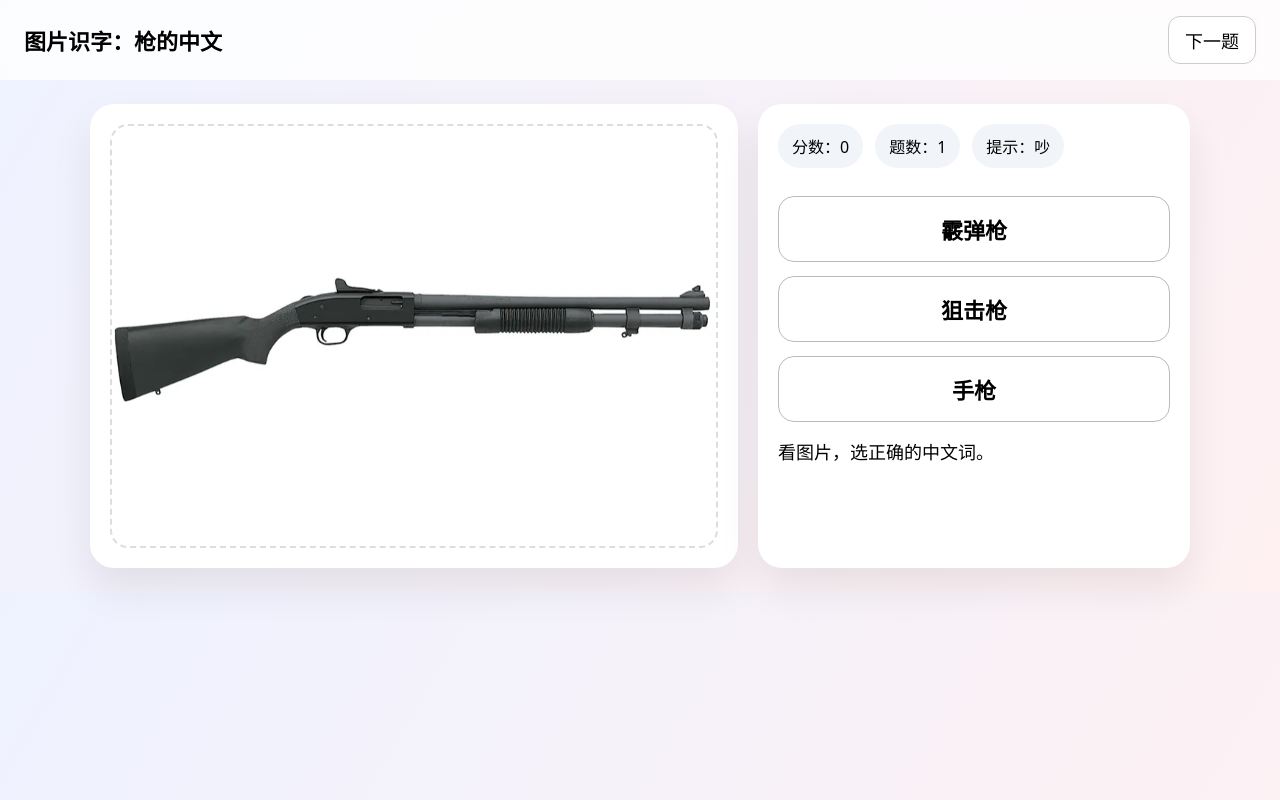
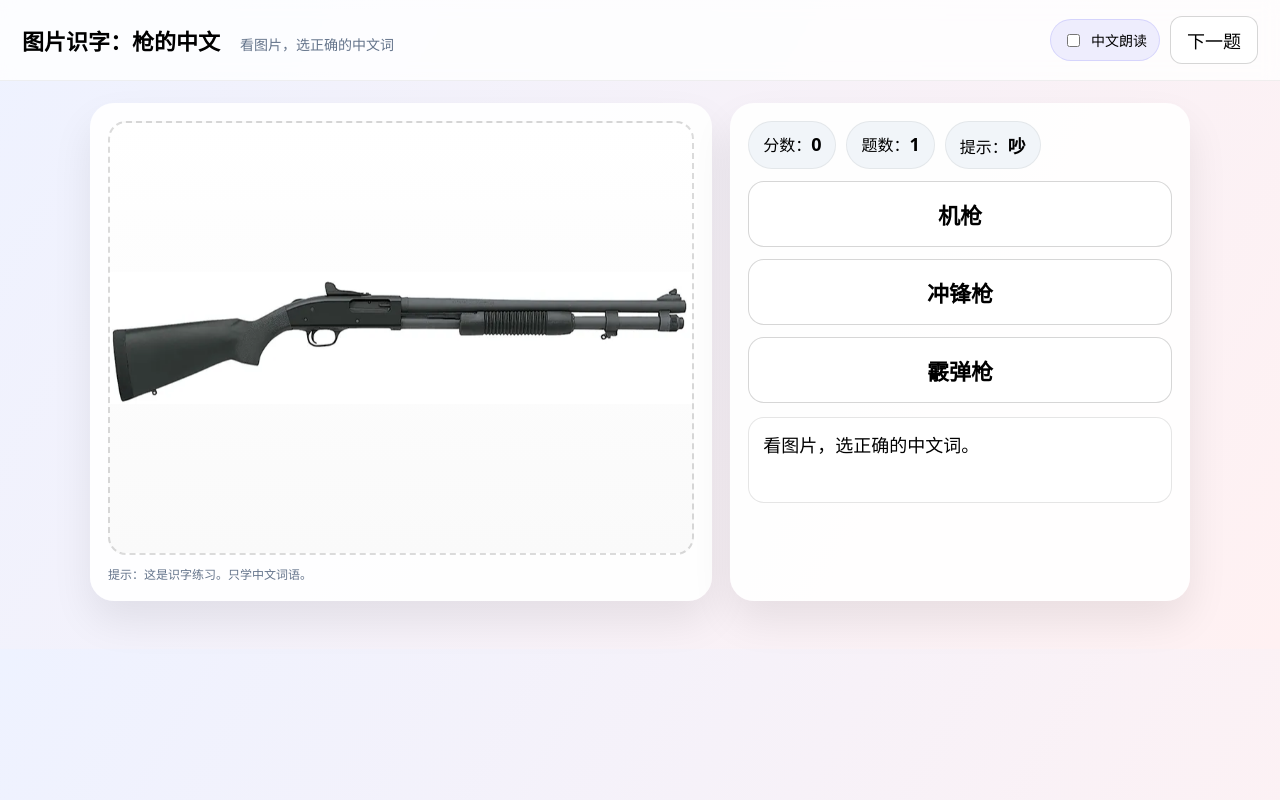
Before and after one commit to AISAGA21005GAOSHUNU/gun, a plain HTML site: page index.html in a window 1280 px wide. Drawn offline with Linux system fonts and the light colour scheme.

Commit message:
Update index.html

```diff
--- a/index.html
+++ b/index.html
@@ -1,171 +1,266 @@
 <!doctype html>
 <html lang="zh-Hans">
 <head>
-<meta charset="utf-8">
-<meta name="viewport" content="width=device-width, initial-scale=1">
+<meta charset="utf-8" />
+<meta name="viewport" content="width=device-width,initial-scale=1" />
 <title>图片识字：枪的中文</title>
-
 <style>
+  :root{
+    --bg1:#eef2ff;
+    --bg2:#fff1f2;
+    --card:#fff;
+    --shadow:0 20px 40px rgba(0,0,0,.08);
+    --radius:24px;
+  }
   body{
     margin:0;
-  font-family: system-ui, -apple-system, "Noto Sans SC", "PingFang SC", sans-serif;
-  background: linear-gradient(120deg,#eef2ff,#fff1f2);
+    font-family: system-ui, -apple-system, "Noto Sans SC", "PingFang SC", Arial, sans-serif;
+    background: linear-gradient(120deg,var(--bg1),var(--bg2));
   }
   header{
-  padding:16px 24px;
+    position:sticky; top:0; z-index:10;
     background:#ffffffcc;
     backdrop-filter: blur(8px);
+    padding:16px 22px;
     display:flex;
     justify-content:space-between;
     align-items:center;
+    border-bottom:1px solid rgba(0,0,0,.06);
   }
   h1{margin:0;font-size:22px;}
+  .sub{font-size:14px;color:#64748b;margin-left:10px}
+  .right{display:flex;align-items:center;gap:10px;flex-wrap:wrap}
   button{
     font-size:18px;
     padding:10px 16px;
     border-radius:12px;
-  border:1px solid #ccc;
+    border:1px solid rgba(0,0,0,.16);
     background:#fff;
     cursor:pointer;
   }
+  button:hover{transform:translateY(-1px);box-shadow:0 12px 22px rgba(0,0,0,.10)}
   main{
     max-width:1100px;
-  margin:24px auto;
-  padding:0 16px;
+    margin:22px auto;
+    padding:0 16px 26px;
     display:grid;
-  grid-template-columns: 1.2fr 0.8fr;
-  gap:20px;
+    grid-template-columns: 1.15fr .85fr;
+    gap:18px;
+  }
+  @media (max-width:900px){
+    main{grid-template-columns:1fr;}
   }
   .card{
-  background:white;
-  border-radius:24px;
-  padding:20px;
-  box-shadow:0 20px 40px rgba(0,0,0,.08);
+    background:rgba(255,255,255,.92);
+    border-radius:var(--radius);
+    box-shadow:var(--shadow);
+    padding:18px;
   }
   #imgBox{
-  height:420px;
-  border:2px dashed #ddd;
+    height:430px;
+    border:2px dashed rgba(0,0,0,.14);
     border-radius:18px;
     display:flex;
     align-items:center;
     justify-content:center;
+    overflow:hidden;
+    background:linear-gradient(180deg,#ffffff,#fafafa);
   }
   #imgBox img{
-  max-width:100%;
-  max-height:100%;
+    width:100%;
+    height:100%;
     object-fit:contain;
+    padding:16px;
   }
-.choice{
-  width:100%;
-  margin-top:14px;
-  padding:16px;
-  font-size:22px;
-  font-weight:700;
-  border-radius:16px;
-  border:1px solid #bbb;
-  background:#fff;
-}
-.choice:hover{background:#f0f9ff}
   .info{
     display:flex;
-  gap:12px;
-  margin-bottom:14px;
+    gap:10px;
+    flex-wrap:wrap;
+    margin-bottom:12px;
   }
   .badge{
     padding:10px 14px;
     border-radius:999px;
     background:#f1f5f9;
+    border:1px solid rgba(0,0,0,.06);
     font-size:16px;
   }
+  .badge strong{font-size:18px}
+  #choices{display:grid;gap:12px;}
+  .choice{
+    width:100%;
+    padding:16px 16px;
+    font-size:22px;
+    font-weight:800;
+    border-radius:16px;
+    border:1px solid rgba(0,0,0,.16);
+    background:#fff;
+    cursor:pointer;
+    transition:transform .12s ease, box-shadow .12s ease, background .12s ease;
+  }
+  .choice:hover{background:#f0f9ff; transform:translateY(-1px); box-shadow:0 12px 22px rgba(0,0,0,.10);}
+  .choice.wrong{background:#fff1f2;border-color:rgba(239,68,68,.35)}
   #msg{
-  margin-top:16px;
+    margin-top:14px;
     font-size:18px;
+    padding:14px 14px;
+    border-radius:16px;
+    border:1px solid rgba(0,0,0,.10);
+    background:rgba(255,255,255,.88);
+    min-height:56px;
+    line-height:1.5;
   }
+  #msg.ok{background:rgba(16,185,129,.10); border-color:rgba(16,185,129,.22)}
+  #msg.bad{background:rgba(239,68,68,.08); border-color:rgba(239,68,68,.18)}
+  .tiny{font-size:12px;color:#64748b;margin-top:10px}
 </style>
 </head>
 
 <body>
-
 <header>
+  <div style="display:flex;align-items:baseline;gap:10px;flex-wrap:wrap">
     <h1>图片识字：枪的中文</h1>
-  <button onclick="next()">下一题</button>
+    <div class="sub">看图片，选正确的中文词</div>
+  </div>
+  <div class="right">
+    <label style="display:flex;align-items:center;gap:8px;font-size:14px;padding:10px 12px;border-radius:999px;background:rgba(99,102,241,.10);border:1px solid rgba(99,102,241,.18)">
+      <input id="tts" type="checkbox" />
+      中文朗读
+    </label>
+    <button id="nextBtn">下一题</button>
+  </div>
 </header>
 
 <main>
-  <div class="card">
+  <section class="card">
     <div id="imgBox"></div>
-  </div>
+    <div class="tiny">提示：这是识字练习。只学中文词语。</div>
+  </section>
 
-  <div class="card">
+  <section class="card" id="panel">
     <div class="info">
-      <div class="badge">分数：<span id="score">0</span></div>
-      <div class="badge">题数：<span id="count">0</span></div>
-      <div class="badge">提示：<span id="hint">—</span></div>
+      <div class="badge">分数：<strong id="score">0</strong></div>
+      <div class="badge">题数：<strong id="count">0</strong></div>
+      <div class="badge">提示：<strong id="hint">—</strong></div>
     </div>
 
     <div id="choices"></div>
     <div id="msg">准备好了吗？看图片，选中文词。</div>
-  </div>
+  </section>
 </main>
 
 <script>
+  // 关键：用 GitHub raw URL 直接读 repo 的图片，不依赖 Pages 是否发布 assets
+  const RAW_BASE = "https://raw.githubusercontent.com/AISAGA21005GAOSHUNU/gun/main/assets/";
+
   const items = [
-  { zh:"手枪", hint:"小",   img:"/gun/assets/shouqiang.png" },
-  { zh:"步枪", hint:"长",   img:"/gun/assets/buqiang.png" },
-  { zh:"霰弹枪", hint:"吵", img:"/gun/assets/xiandanqiang.png" },
-  { zh:"冲锋枪", hint:"快", img:"/gun/assets/chongfengqiang.png" },
-  { zh:"狙击枪", hint:"准", img:"/gun/assets/jujiqiang.png" },
-  { zh:"机枪", hint:"很大", img:"/gun/assets/jiqiang.png" }
-];
+    { zh:"手枪",  hint:"小",   file:"shouqiang.png" },
+    { zh:"步枪",  hint:"长",   file:"buqiang.png" },
+    { zh:"霰弹枪",hint:"吵",   file:"xiandanqiang.png" },
+    { zh:"冲锋枪",hint:"快",   file:"chongfengqiang.png" },
+    { zh:"狙击枪",hint:"准",   file:"jujiqiang.png" },
+    { zh:"机枪",  hint:"很大", file:"jiqiang.png" },
+  ].map(x => ({...x, img: RAW_BASE + x.file}));
 
-let score=0, count=0, current=null;
+  let score = 0, count = 0, streak = 0;
+  let current = null;
+
+  const imgBox = document.getElementById("imgBox");
+  const choicesBox = document.getElementById("choices");
+  const msg = document.getElementById("msg");
+  const scoreEl = document.getElementById("score");
+  const countEl = document.getElementById("count");
+  const hintEl = document.getElementById("hint");
+  const tts = document.getElementById("tts");
+
+  document.getElementById("nextBtn").addEventListener("click", next);
+
+  function speak(text){
+    if(!tts.checked) return;
+    if(!("speechSynthesis" in window)) return;
+    const u = new SpeechSynthesisUtterance(text);
+    u.lang = "zh-CN";
+    speechSynthesis.cancel();
+    speechSynthesis.speak(u);
+  }
+
+  function shuffle(arr){
+    const a = arr.slice();
+    for(let i=a.length-1;i>0;i--){
+      const j = Math.floor(Math.random()*(i+1));
+      [a[i],a[j]] = [a[j],a[i]];
+    }
+    return a;
+  }
+
+  function pickChoices(correct){
+    const others = items.filter(x => x.zh !== correct).map(x => x.zh);
+    return shuffle([correct, ...shuffle(others).slice(0,2)]);
+  }
+
+  function setMsg(text, type){
+    msg.textContent = text;
+    msg.className = type ? type : "";
+    msg.id = "msg";
+    msg.className = "msg" + (type ? (" " + type) : "");
+  }
+  // fix class since we overwrote id above in some browsers
+  msg.className = "";
+
+  function renderImage(url, alt){
+    imgBox.innerHTML = "";
+    const img = new Image();
+    img.alt = alt;
+    img.src = url;
+    img.onload = () => { imgBox.appendChild(img); };
+    img.onerror = () => {
+      imgBox.textContent = "图片加载失败（请检查文件名或网络）";
+    };
+  }
 
   function next(){
     current = items[Math.floor(Math.random()*items.length)];
-  count++;
-  document.getElementById("count").textContent=count;
-  document.getElementById("hint").textContent=current.hint;
+    count += 1;
+    countEl.textContent = String(count);
+    hintEl.textContent = current.hint;
 
-  const box=document.getElementById("imgBox");
-  box.innerHTML="";
-  const img=new Image();
-  img.src=current.img;
-  img.onerror=()=>{ box.textContent="（图片未加载）"; };
-  box.appendChild(img);
+    renderImage(current.img, current.zh);
 
-  const opts=[current.zh];
-  while(opts.length<3){
-    const t=items[Math.floor(Math.random()*items.length)].zh;
-    if(!opts.includes(t)) opts.push(t);
-  }
-  opts.sort(()=>Math.random()-0.5);
-
-  const c=document.getElementById("choices");
-  c.innerHTML="";
-  opts.forEach(o=>{
-    const b=document.createElement("button");
-    b.className="choice";
-    b.textContent=o;
-    b.onclick=()=>check(o);
-    c.appendChild(b);
+    const opts = pickChoices(current.zh);
+    choicesBox.innerHTML = "";
+    opts.forEach(opt => {
+      const b = document.createElement("button");
+      b.className = "choice";
+      b.textContent = opt;
+      b.addEventListener("click", () => choose(opt, b));
+      choicesBox.appendChild(b);
     });
 
-  document.getElementById("msg").textContent="看图片，选正确的中文词。";
+    msg.textContent = "看图片，选正确的中文词。";
+    msg.className = "";
+    speak(current.zh);
   }
 
-function check(ans){
-  if(ans===current.zh){
-    score++;
-    document.getElementById("score").textContent=score;
-    document.getElementById("msg").textContent="答对了！这是「"+current.zh+"」。";
-    setTimeout(next,800);
+  function choose(ans, btn){
+    if(ans === current.zh){
+      score += 1;
+      streak += 1;
+      scoreEl.textContent = String(score);
+      msg.textContent = "答对了！这是「" + current.zh + "」。";
+      msg.className = "ok";
+      speak("答对了，" + current.zh);
+      setTimeout(next, 750);
     }else{
-    document.getElementById("msg").textContent="再试一次。提示："+current.hint;
+      streak = 0;
+      btn.classList.add("wrong");
+      msg.textContent = "再试一次。提示：" + current.hint;
+      msg.className = "bad";
+      speak("再试一次");
+      setTimeout(()=>btn.classList.remove("wrong"), 450);
     }
   }
 
   next();
 </script>
-
 </body>
 </html>
```
Lines whose indentation alone changed are shown as unchanged.
